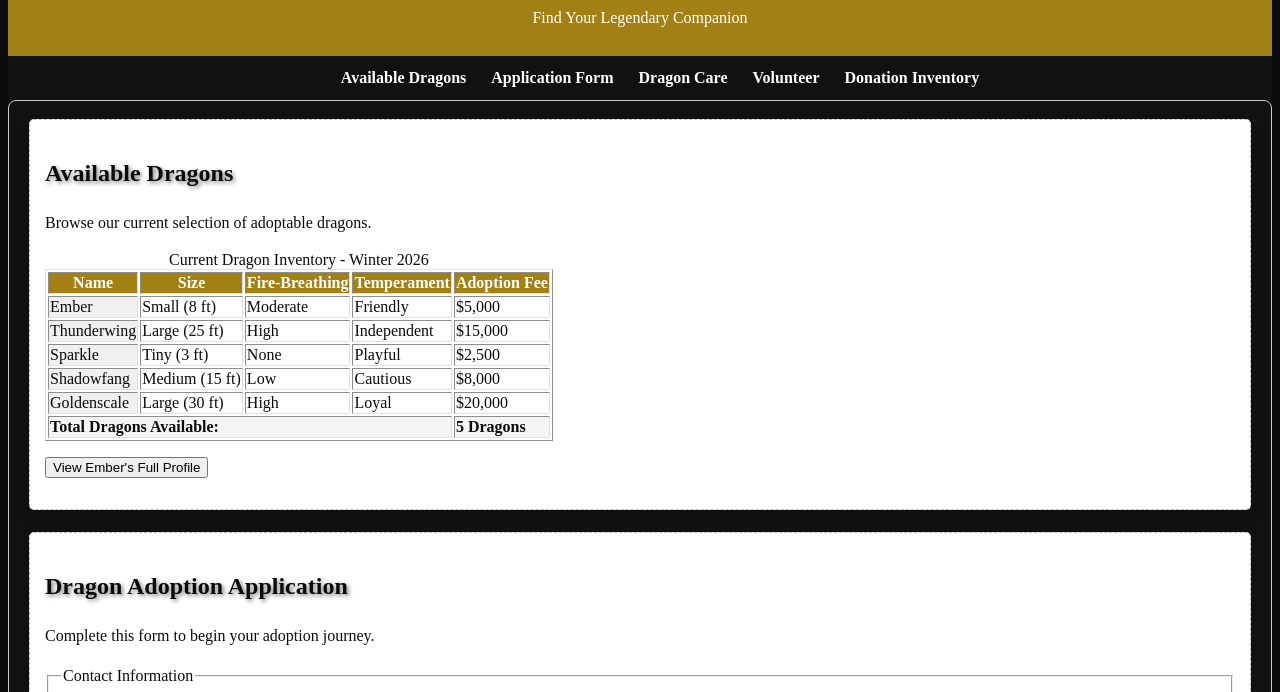
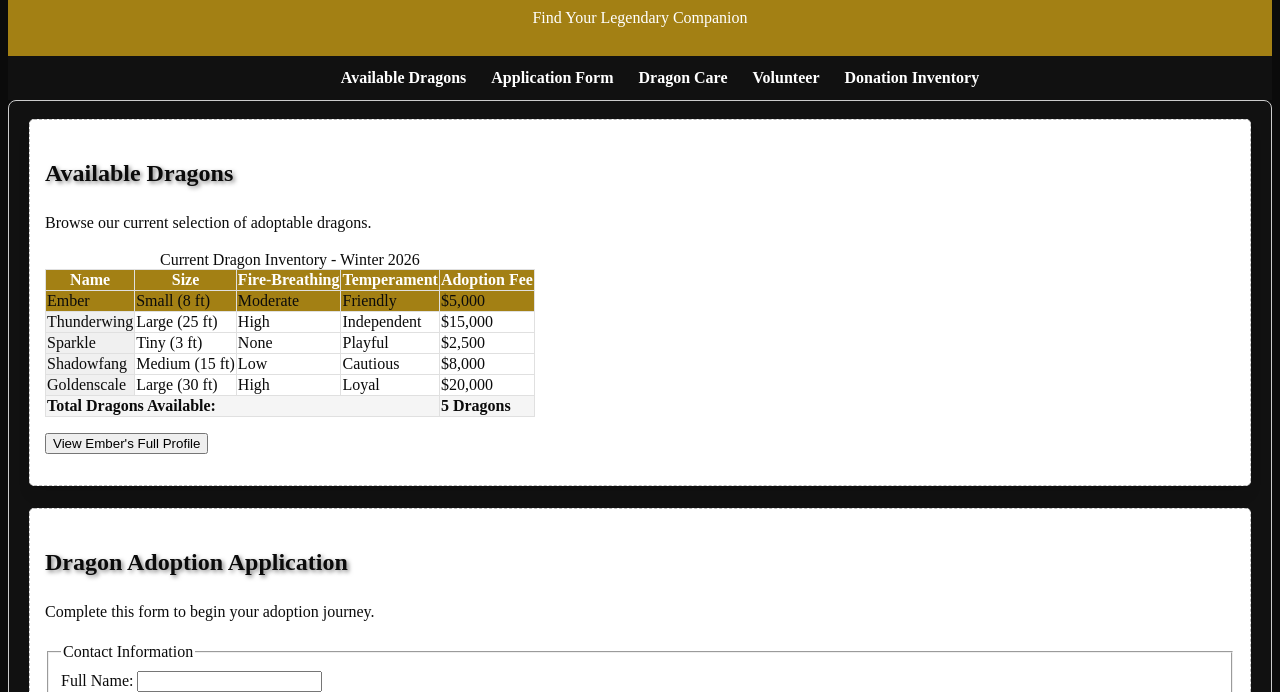
Before and after one commit to tpwilly23/T04, a plain HTML site: page fullwebpage.html in a window 1280 px wide. In both pictures the pointer is over the element 298 px from the left and 411 px from the top of the page. Shown: the part 103-795 px from the top of the page. Drawn offline with Linux system fonts and the light colour scheme.

Commit message:
Update fullwebpage.html

```diff
--- a/fullwebpage.html
+++ b/fullwebpage.html
@@ -90,6 +90,7 @@ table {
    background-color: #ffffff;
    color: #0b0b0b;
    border-color: #e0e0e0;
+    border-collapse:collapse;
 }
 thead {
    background-color: #a38014;
@@ -108,7 +109,10 @@ blockquote {
 h1,h2,h3 {
     text-shadow: 2px 2px 4px rgba(0,0,0,0.5);
 }
-
+tbody tr:hover{
+    background-color:#a38014;
+    cursor:printer;
+}
     </style>
 </head>
 
```
